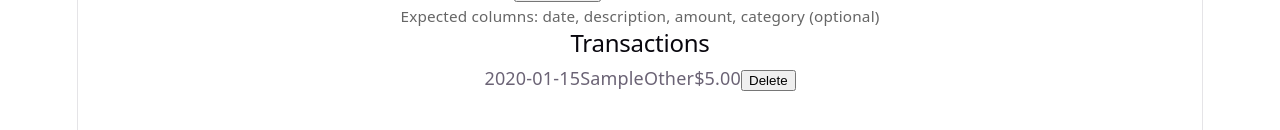
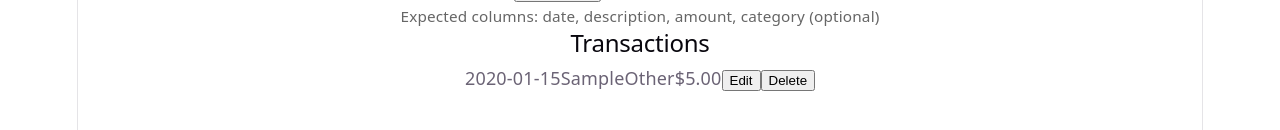
Before and after one commit to alex-149/budget-tracker, a React (Vite) app in the folder budget-tracker/: page / in a window 1280 px wide. Both pictures are taken after typing "2020-01-15", "Sample", "5" into the empty fields and a click on the button "Add". Shown: the part 328-458 px from the top of the page. Built offline with nearby package versions, Linux system fonts and the light colour scheme.

Commit message:
implement edit functionality for transactions and add cancel option in form

```diff
--- a/budget-tracker/src/App.jsx
+++ b/budget-tracker/src/App.jsx
@@ -18,6 +18,7 @@ function loadTransactions() {
 
 function App() {
   const [transactions, setTransactions] = useState(loadTransactions)
+  const [editingId, setEditingId] = useState(null)
 
   useEffect(() => {
     try {
@@ -33,19 +34,53 @@ function App() {
 
   function handleDelete(id) {
     setTransactions(transactions.filter(t => t.id !== id))
+    // If you delete the transaction currently being edited, back out of edit mode
+    if (id === editingId) {
+      setEditingId(null)
+    }
   }
 
   const handleImport = (newTx) => {
     setTransactions(prev => [...prev, ...newTx]);
   };
 
+  function handleEdit(id) {
+    setEditingId(id)
+  }
+
+  function handleCancelEdit() {
+    setEditingId(null)
+  }
+
+  function handleSubmit(transaction) {
+    if (editingId) {
+      setTransactions(transactions.map(t =>
+        t.id === editingId ? { ...transaction, id: editingId } : t
+      ))
+      setEditingId(null)
+    } else {
+      handleAdd(transaction)
+    }
+  }
+
+  const editingTransaction = transactions.find(t => t.id === editingId)
+
   return (
     <div>
       <h1>Budget Tracker</h1>
       <Summary transactions={transactions} />
-      <TransactionForm onSubmit={handleAdd} />
+      <TransactionForm
+        key={editingId || 'new'}
+        onSubmit={handleSubmit}
+        existing={editingTransaction}
+        onCancel={handleCancelEdit}
+      />
       <ImportCSV onImport={handleImport} />
-      <TransactionList transactions={transactions} onDelete={handleDelete} />
+      <TransactionList
+        transactions={transactions}
+        onDelete={handleDelete}
+        onEdit={handleEdit}
+      />
     </div>
   )
 }
--- a/budget-tracker/src/components/TransactionForm.jsx
+++ b/budget-tracker/src/components/TransactionForm.jsx
@@ -1,7 +1,7 @@
 import { useState } from 'react'
 import { CATEGORIES, categorise } from '../data/categories'
 
-function TransactionForm({ onSubmit, existing }) {
+function TransactionForm({ onSubmit, existing, onCancel }) {
   const [date, setDate] = useState(existing?.date || '')
   const [description, setDescription] = useState(existing?.description || '')
   const [amount, setAmount] = useState(existing?.amount || '')
@@ -61,6 +61,7 @@ function TransactionForm({ onSubmit, existing }) {
           ))}
         </select>
         <button onClick={handleSubmit}>{existing ? 'Save Changes' : 'Add'}</button>
+        {existing && <button type="button" onClick={onCancel}>Cancel</button>}
       </div>
     </div>
   )
--- a/budget-tracker/src/components/TransactionList.jsx
+++ b/budget-tracker/src/components/TransactionList.jsx
@@ -1,4 +1,4 @@
-function TransactionList({ transactions, onDelete }) {
+function TransactionList({ transactions, onDelete, onEdit }) {
   if (transactions.length === 0) {
     return <p>No transactions yet.</p>
   }
@@ -12,6 +12,7 @@ function TransactionList({ transactions, onDelete }) {
           <span>{t.description}</span>
           <span>{t.category}</span>
           <span>${t.amount.toFixed(2)}</span>
+          <button onClick={() => onEdit(t.id)}>Edit</button>
           <button onClick={() => onDelete(t.id)}>Delete</button>
         </div>
       ))}
```
